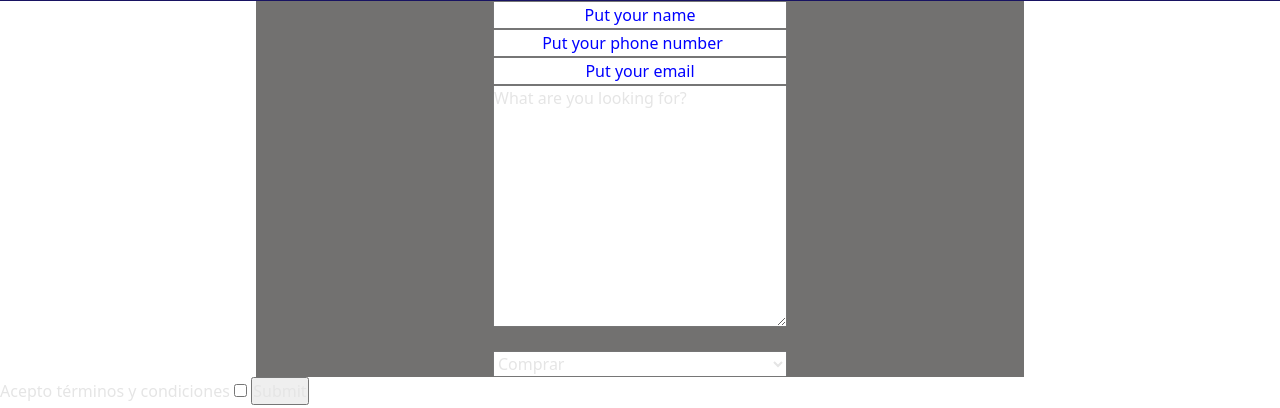
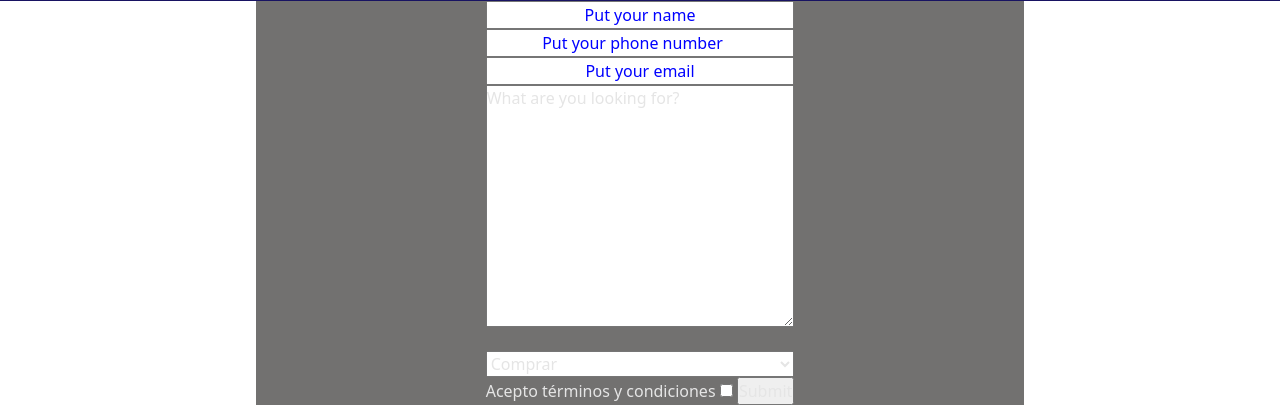
Before and after one commit to SergyFM/inmobiliariaFernandezSergio, a website: page pages/contact.html in a window 1280 px wide. Shown: the part 79-487 px from the top of the page. Drawn offline with nearby package versions, Linux system fonts and the light colour scheme; files whose address does not match are found by name.

```diff
--- a/assets/scss/_forms.scss
+++ b/assets/scss/_forms.scss
@@ -41,3 +41,10 @@
     border: red solid 5px;
     margin: 10px 30px 40px 10px;
   }
+
+  .formularioContacto {
+    text-align: center;
+    align-items: center;
+    color: brown;
+    justify-content: center;
+  }
--- a/pages/contact.html
+++ b/pages/contact.html
@@ -44,15 +44,14 @@
                 <option value="Vender">Vender</option>
             </select>
 
+            <div class="formularioContacto">
+                <label for="Acepto">Acepto términos y condiciones</label>
+                <input type="checkbox" name="acepto" value="si" required>
+                <input type="submit" value="Submit">
+
+            </div>
+
         </form>
-
-
-        <div>
-            <label for="Acepto">Acepto términos y condiciones</label>
-            <input type="checkbox" name="acepto" value="si" required>
-            <input type="submit" value="Submit">
-
-        </div>
 
         <header>
             <h1 class="subtitulo">Ubicación</h1>
```
